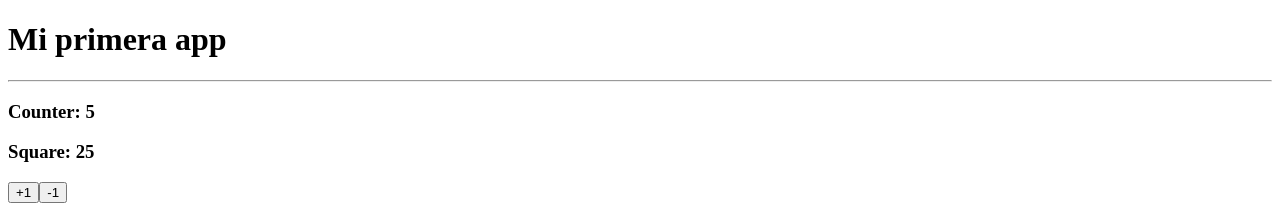
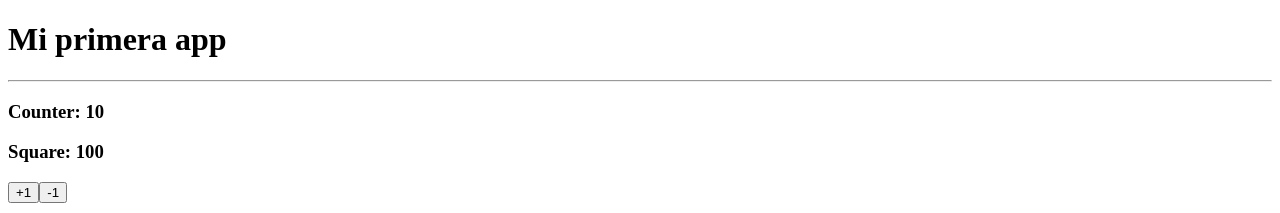
Before and after one commit to mrandersoncordero/course-vuejs, a Vue app in the folder 03-indecision-app/: page / in a window 1280 px wide. Shown: the top 213 px of the page. Built offline with nearby package versions, Linux system fonts and the light colour scheme.

Commit message:
componente tradicional

```diff
--- a/03-indecision-app/src/App.vue
+++ b/03-indecision-app/src/App.vue
@@ -2,9 +2,10 @@
   <h1>Mi primera app</h1>
   <hr />
 
-  <MyCounter />
+  <MyCounterScript :value="10" />
 </template>
 
 <script lang="ts" setup>
 import MyCounter from './components/MyCounter.vue';
+import MyCounterScript from './components/MyCounterScript.vue';
 </script>
--- /dev/null
+++ b/03-indecision-app/src/components/MyCounterScript.vue
@@ -0,0 +1,40 @@
+<template>
+  <section>
+    <h3>Counter: {{ counter }}</h3>
+    <h3>Square: {{ squareCounter }}</h3>
+  </section>
+
+  <div>
+    <button @click="counter++">+1</button>
+    <button @click="counter--">-1</button>
+  </div>
+</template>
+
+<script lang="ts">
+import { defineComponent, ref, computed } from 'vue';
+
+export default defineComponent({
+  props: {
+    value: { type: Number, required: true },
+  },
+  setup(props) {
+    const counter = ref(props.value);
+    const squareCounter = computed(() => counter.value * counter.value);
+
+    return {
+      counter,
+      squareCounter,
+    };
+  },
+});
+// import { ref, computed } from 'vue';
+
+// interface Props {
+//   value?: number;
+// }
+
+// const props = defineProps<Props>();
+
+// const counter = ref(props.value ?? 5);
+// const squareCounter = computed(() => counter.value * counter.value);
+</script>
```
